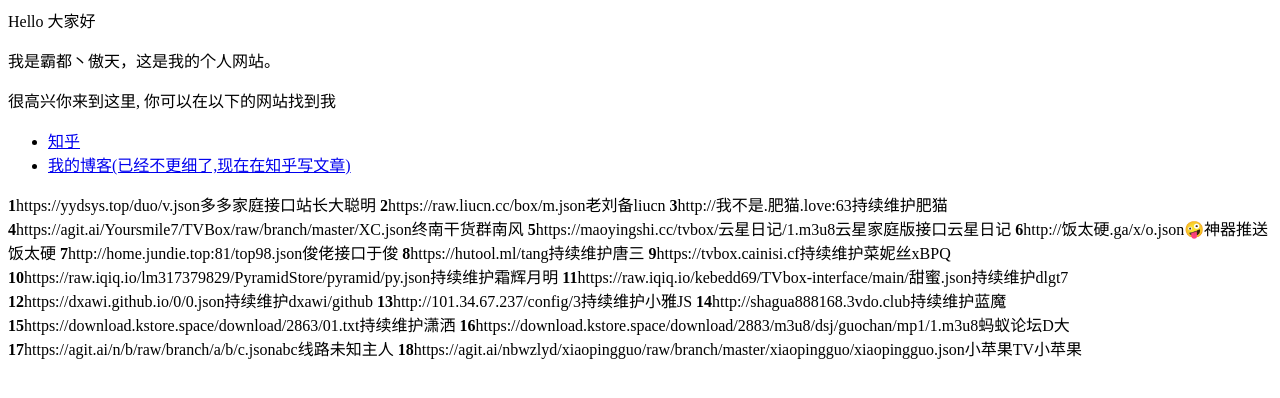
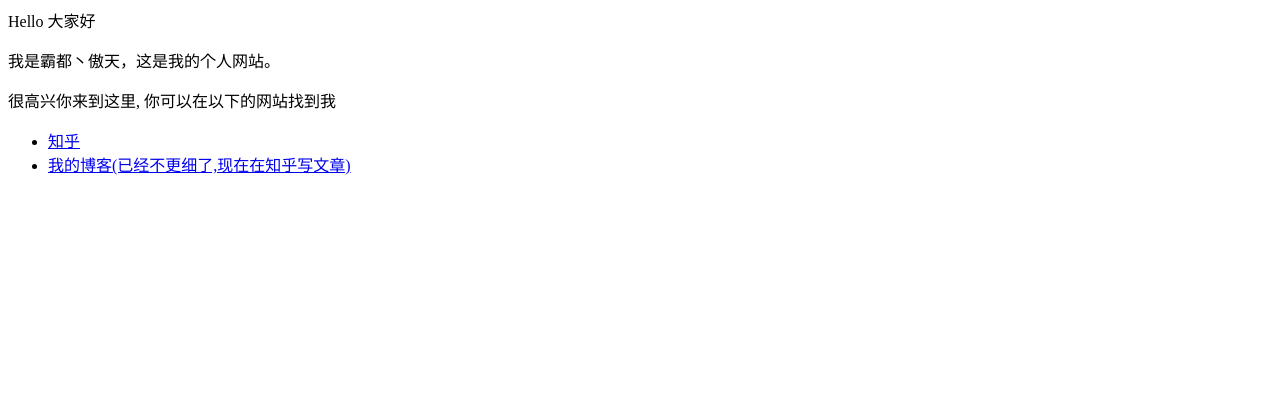
Before and after one commit to meitufu/meitufu.github.io, a plain HTML site: page index.html in a window 1280 px wide. Drawn offline with Linux system fonts and the light colour scheme.

Commit message:
Update index.html

```diff
--- a/index.html
+++ b/index.html
@@ -1,3 +1,4 @@
+<title>TVBox网络接口展示</title>
 <p>Hello 大家好</p>
 <p>我是霸都丶傲天，这是我的个人网站。 </p>
 <p>很高兴你来到这里, 你可以在以下的网站找到我</p>
@@ -6,25 +7,3 @@
   <li> <a href="https://meitufu.com/">知乎</a> </li>
   <li> <a href="https://meitufu.com/">我的博客(已经不更细了,现在在知乎写文章)</a> </li>
 </ul>
-</thead>
-                        <tbody>
-                            <tr><td><b>1</b></td><td>https://yydsys.top/duo/v.json</td><td>多多家庭接口</td><td>站长大聪明</td></tr>
-							<tr><td><b>2</b></td><td>https://raw.liucn.cc/box/m.json</td><td>老刘备</td><td>liucn</td></tr>
-							<tr><td><b>3</b></td><td>http://我不是.肥猫.love:63</td><td>持续维护</td><td>肥猫</td></tr>
-							<tr><td><b>4</b></td><td>https://agit.ai/Yoursmile7/TVBox/raw/branch/master/XC.json</td><td>终南干货群</td><td>南风</td></tr>
-							<tr><td><b>5</b></td><td>https://maoyingshi.cc/tvbox/云星日记/1.m3u8</td><td>云星家庭版接口</td><td>云星日记</td></tr>
-							<tr><td><b>6</b></td><td>http://饭太硬.ga/x/o.json</td><td>🤪神器推送</td><td>饭太硬</td></tr>
-							<tr><td><b>7</b></td><td>http://home.jundie.top:81/top98.json</td><td>俊佬接口</td><td>于俊</td></tr>
-                            <tr><td><b>8</b></td><td>https://hutool.ml/tang</td><td>持续维护</td><td>唐三</td></tr>
-                            <tr><td><b>9</b></td><td>https://tvbox.cainisi.cf</td><td>持续维护</td><td>菜妮丝xBPQ</td></tr>
-                            <tr><td><b>10</b></td><td>https://raw.iqiq.io/lm317379829/PyramidStore/pyramid/py.json</td><td>持续维护</td><td>霜辉月明</td></tr>
-                            <tr><td><b>11</b></td><td>https://raw.iqiq.io/kebedd69/TVbox-interface/main/甜蜜.json</td><td>持续维护</td><td>dlgt7</td></tr>
-                            <tr><td><b>12</b></td><td>https://dxawi.github.io/0/0.json</td><td>持续维护</td><td>dxawi/github️</td></tr>
-                            <tr><td><b>13</b></td><td>http://101.34.67.237/config/3</td><td>持续维护</td><td>小雅JS</td></tr>
-                            <tr><td><b>14</b></td><td>http://shagua888168.3vdo.club</td><td>持续维护</td><td>蓝魔</td></tr>
-                            <tr><td><b>15</b></td><td>https://download.kstore.space/download/2863/01.txt</td><td>持续维护</td><td>潇洒</td></tr>
-                            <tr><td><b>16</b></td><td>https://download.kstore.space/download/2883/m3u8/dsj/guochan/mp1/1.m3u8</td><td>蚂蚁论坛</td><td>D大</td></tr>
-							<tr><td><b>17</b></td><td>https://agit.ai/n/b/raw/branch/a/b/c.json</td><td>abc线路</td><td>未知主人</td></tr>
-							<tr><td><b>18</b></td><td>https://agit.ai/nbwzlyd/xiaopingguo/raw/branch/master/xiaopingguo/xiaopingguo.json</td><td>小苹果TV</td><td>小苹果</td></tr>
-							<tbody>
-					</table>
```
